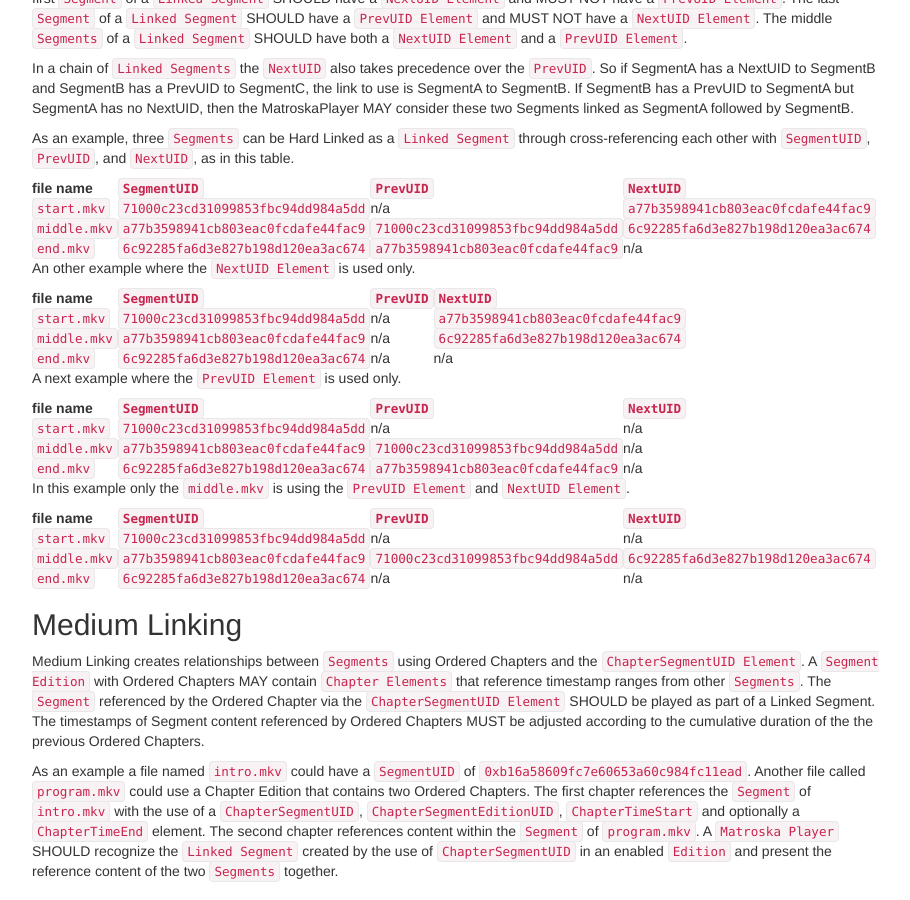
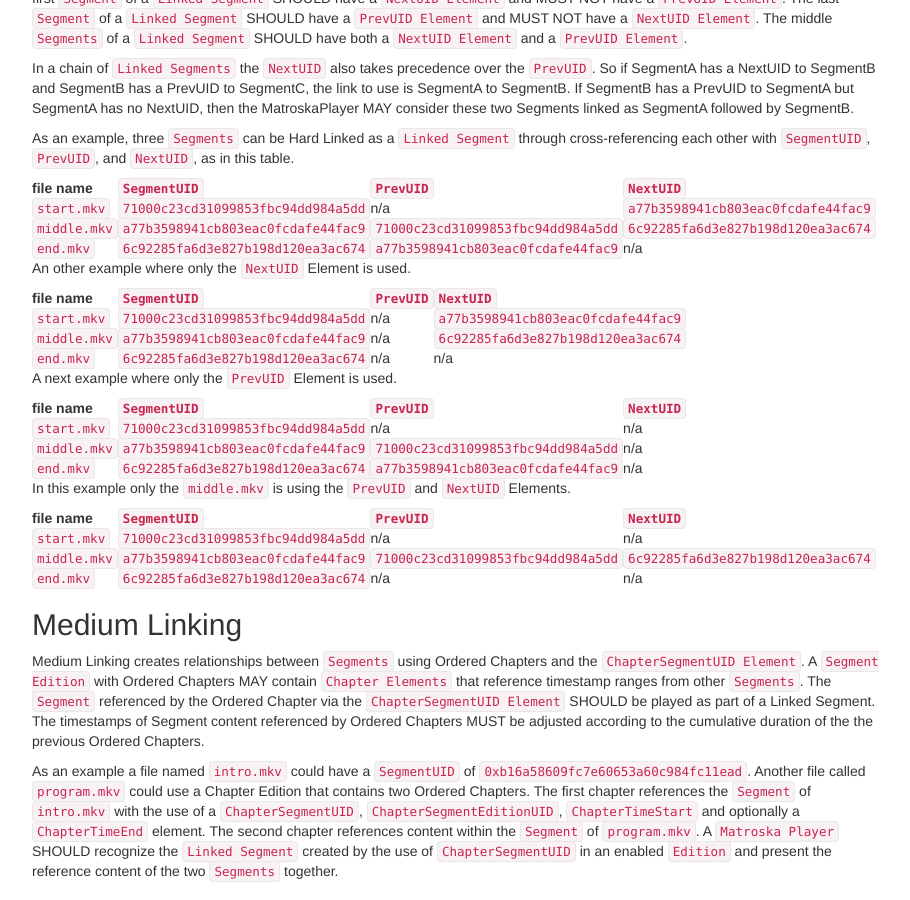
Before and after one commit to ietf-wg-cellar/matroska-specification, a Jekyll site: the page built from notes.md, in a window 1280 px wide and 900 px high, scrolled down 3001 px. Shown: the whole window, without its empty margins (273-1183 px from the left). Built offline with Jekyll 4.4.1, drawn with Linux system fonts in a browser that asks for light colours; our own code applies the rules of GitHub Pages for plain Markdown files.

Commit message:
clean introduction text to tables

```diff
--- a/notes.md
+++ b/notes.md
@@ -121,7 +121,7 @@ file name   | `SegmentUID`                       | `PrevUID`
 `middle.mkv`| `a77b3598941cb803eac0fcdafe44fac9` | `71000c23cd31099853fbc94dd984a5dd` | `6c92285fa6d3e827b198d120ea3ac674`
 `end.mkv`   | `6c92285fa6d3e827b198d120ea3ac674` | `a77b3598941cb803eac0fcdafe44fac9` | n/a
 
-An other example where the `NextUID Element` is used only.
+An other example where only the `NextUID` Element is used.
 
 file name   | `SegmentUID`                       | `PrevUID`                          | `NextUID`
 :-----------|:-----------------------------------|:-----------------------------------|:---------
@@ -129,7 +129,7 @@ file name   | `SegmentUID`                       | `PrevUID`
 `middle.mkv`| `a77b3598941cb803eac0fcdafe44fac9` | n/a                                | `6c92285fa6d3e827b198d120ea3ac674`
 `end.mkv`   | `6c92285fa6d3e827b198d120ea3ac674` | n/a                                | n/a
 
-A next example where the `PrevUID Element` is used only.
+A next example where only the `PrevUID` Element is used.
 
 file name   | `SegmentUID`                       | `PrevUID`                          | `NextUID`
 :-----------|:-----------------------------------|:-----------------------------------|:---------
@@ -137,7 +137,7 @@ file name   | `SegmentUID`                       | `PrevUID`
 `middle.mkv`| `a77b3598941cb803eac0fcdafe44fac9` | `71000c23cd31099853fbc94dd984a5dd` | n/a
 `end.mkv`   | `6c92285fa6d3e827b198d120ea3ac674` | `a77b3598941cb803eac0fcdafe44fac9` | n/a
 
-In this example only the `middle.mkv` is using the `PrevUID Element` and `NextUID Element`.
+In this example only the `middle.mkv` is using the `PrevUID` and `NextUID` Elements.
 
 file name   | `SegmentUID`                       | `PrevUID`                          | `NextUID`
 :-----------|:-----------------------------------|:-----------------------------------|:---------
```
